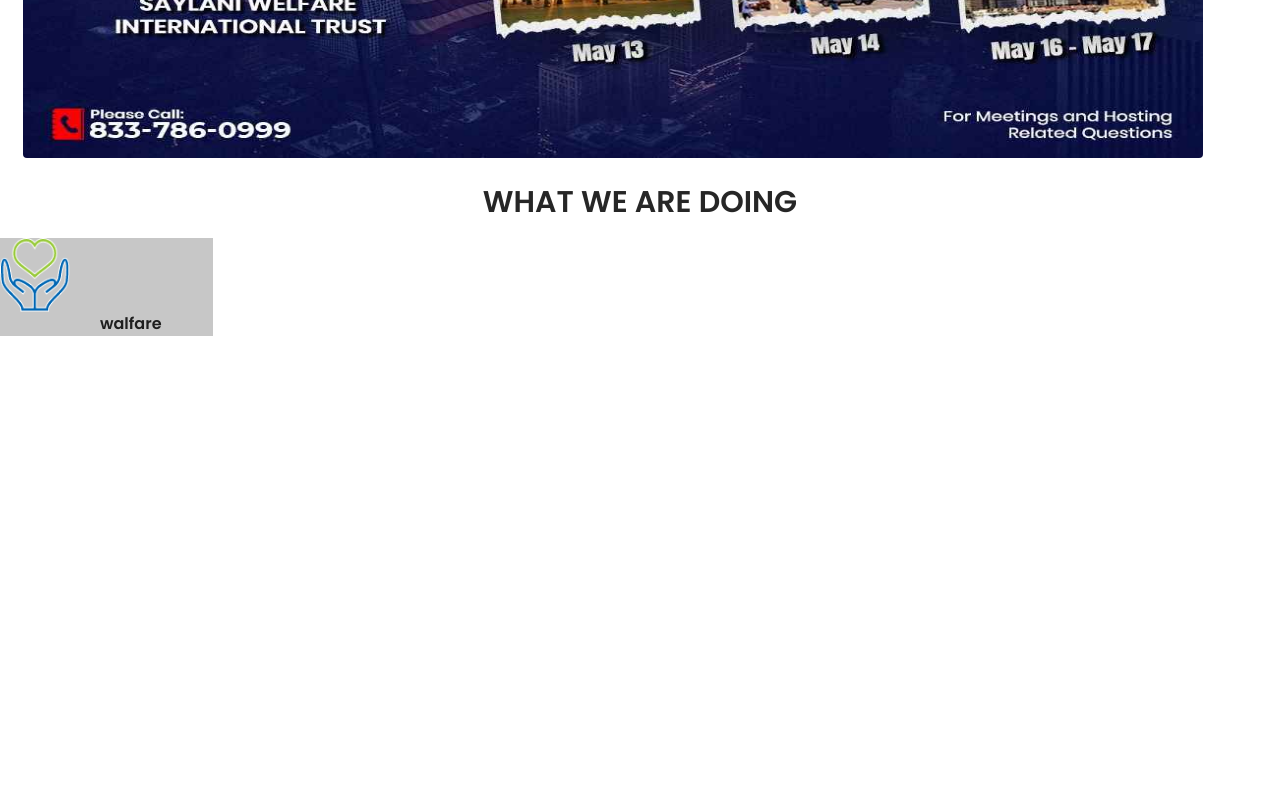
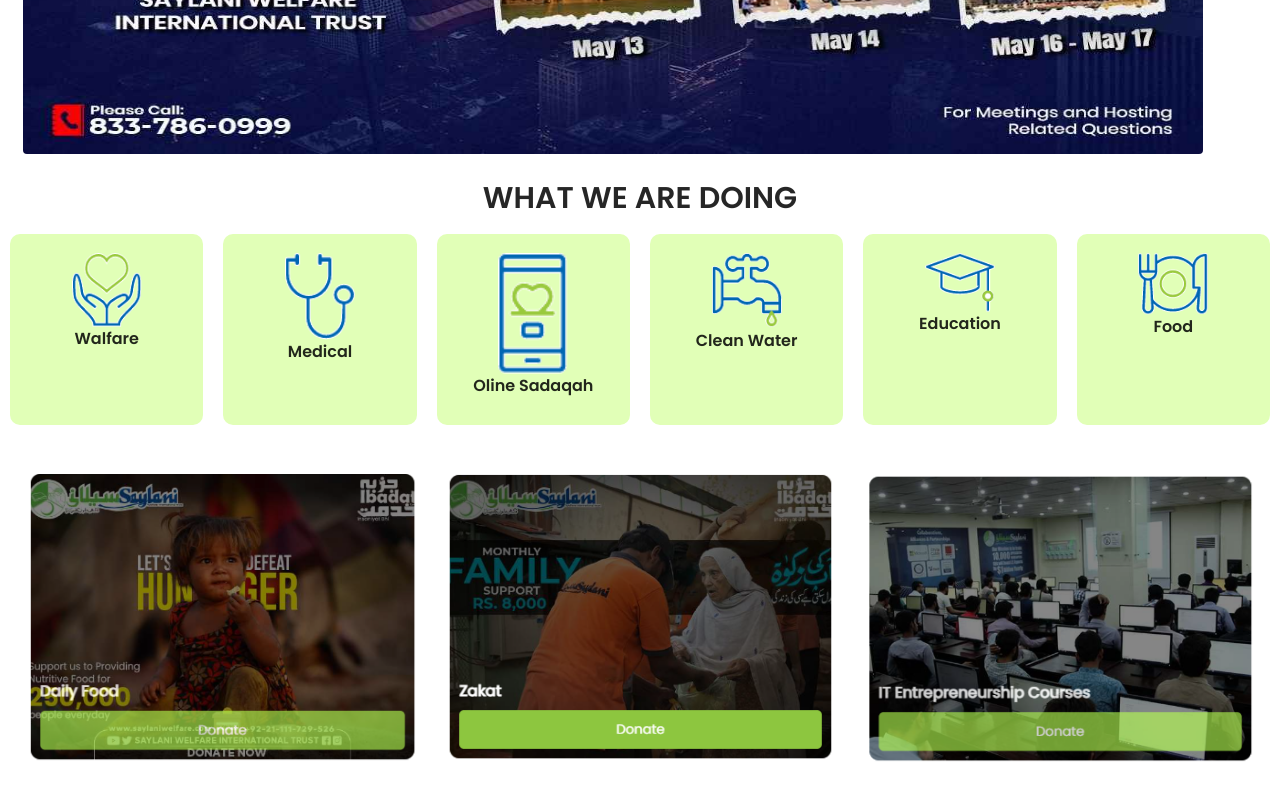
Before and after one commit to Muhammad-Munim-Siddiqui/Saylani_Walfare, a plain HTML site: page index.html in a window 1280 px wide. Shown: the part 1234-2034 px from the top of the page. Before the commit the page ends 1578 px from the top, so only its background shows below. Drawn offline with nearby package versions, Linux system fonts and the light colour scheme.

Commit message:
new things add

```diff
--- a/index.html
+++ b/index.html
@@ -18,7 +18,7 @@
             <li><img  src="./imeges/saylani logo.png" alt=""></li>
             <li><a id="home" class="nav-link nav_a" href="#">Home</a></li>
             <li><div class="dropdown">
-                <button class="dropbtn nav_space" style="padding: 14px;"  >About</button>
+                <button class="dropbtn nav_space nav_min" style="padding: 14px;"  >About</button>
                 <div class="dropdown-content">
                     <a href="#">Link 1</a>
                     <a href="#">Link 2</a>
@@ -26,7 +26,7 @@
                 </div>
             </div></li>
             <li><div class="dropdown">
-                <button class="dropbtn nav_space" style="padding: 14px;"> Services</button>
+                <button class="dropbtn nav_space nav_min" style="padding: 14px;"> Services</button>
                 <div class="dropdown-content">
                     <a href="#">Link 1</a>
                     <a href="#">Link 2</a>
@@ -34,7 +34,7 @@
                 </div>
             </div></li>
             <li><div class="dropdown">
-                <button class="dropbtn nav_space" style="padding: 14px;"> Media</button>
+                <button class="dropbtn nav_space nav_min" style="padding: 14px;"> Media</button>
                 <div class="dropdown-content">
                     <a href="#">Link 1</a>
                     <a href="#">Link 2</a>
@@ -42,7 +42,7 @@
                 </div>
             </div></li>
             <li><div class="dropdown">
-                <button class="dropbtn nav_space" style="padding: 14px;"> Contect Us</button>
+                <button class="dropbtn nav_space nav_min" style="padding: 14px;"> Contect Us</button>
                 <div class="dropdown-content">
                     <a href="#">Link 1</a>
                     <a href="#">Link 2</a>
@@ -51,7 +51,7 @@
             </div></li>
             <li><a href="#" class="nav-link nav_a">Bank Details</a></li>
             <li><div class="dropdown">
-                <button class="dropbtn nav_space  style="padding: 14px;"" >Other websites</button>
+                <button class="dropbtn nav_space nav_min"  style="padding: 14px;" >Other websites</button>
                 <div class="dropdown-content">
                     <a href="#">Link 1</a>
                     <a href="#">Link 2</a>
@@ -96,15 +96,52 @@
         <h1 id="what">WHAT WE ARE DOING</h1>
 
         <div>
-            <div>
-                <div class="div_icon">
+            <div class="icons">
+                <div class="div_icon1 box">
                     <div>
                     <img src="./imeges/1.png" alt="" class="img_icon1">
                     </div>
-                    <p class="p_icon1">walfare</p>
+                    <p class="p_icon1">Walfare</p>
+                </div>
+                <div class="div_icon1 box">
+                    <div>
+                    <img src="./imeges/2.png" alt="" class="img_icon1">
+                    </div>
+                    <p class="p_icon1">Medical</p>
+                </div>
+                <div class="div_icon1 box icon3">
+                    <div>
+                    <img src="./imeges/3.png" alt="" class="img_icon1">
+                    </div>
+                    <p class="p_icon1">Oline Sadaqah</p>
+                </div>
+                <div class="div_icon1 box">
+                    <div>
+                    <img src="./imeges/4.png" alt="" class="img_icon1">
+                    </div>
+                    <p class="p_icon1">Clean Water</p>
+                </div>
+                <div class="div_icon1 box">
+                    <div>
+                    <img src="./imeges/5.png" alt="" class="img_icon1">
+                    </div>
+                    <p class="p_icon1">Education</p>
+                </div>
+                <div class="div_icon1 box">
+                    <div>
+                    <img src="./imeges/6.png" alt="" class="img_icon1">
+                    </div>
+                    <p class="p_icon1">Food</p>
                 </div>
             </div>
+        </div><br><br>
+
+        <div class="donate">
+            <div class="donate1"><img src="./imeges/donate_1.png" alt="" class="donate_img3"></div>
+            <div class="donate2"><img src="./imeges/donate_2.png" alt="" class="donate_img1"></div>
+            <div class="donate3"><img src="./imeges/donate_3.png" alt="" class="donate_img2"></div>
         </div>
+        <br><br>
     <script src="https://cdn.jsdelivr.net/npm/bootstrap@5.3.3/dist/js/bootstrap.bundle.min.js" integrity="sha384-YvpcrYf0tY3lHB60NNkmXc5s9fDVZLESaAA55NDzOxhy9GkcIdslK1eN7N6jIeHz" crossorigin="anonymous"></script>
 </body>
 </html>
--- a/style.css
+++ b/style.css
@@ -197,6 +197,7 @@ a{
 .img_icon1{
     eight: 70px;
     object-fit: contain;
+    /* justify-content: flex-start; */
     width: 70px;
 }
 
@@ -206,12 +207,75 @@ a{
     font-weight: 600;
     line-height: 1.5;
     margin-bottom: .5em;
-    margin-left: 100px;
-    margin-right: auto;
 }
 
-.div_icon{
-    background-color: #c7c7c7;
-    flex: 0 0 auto;
-        width: 16.66666667%;
+.div_icon1{
+    background-color: rgba(192, 250, 85, 0.2);
+    border-radius: 10px;
+    color: #424242;
+    cursor: default;
+    margin-top: 40px;
+    padding: 60px;
+    padding-bottom: 0px;
+    text-align: center;
+    transition: background-color 1.5s
 }
+
+.icons{
+    display: flex;
+    justify-content: space-around;
+}
+
+
+.box{
+    width: 200px;
+    background: #e1ffb7;
+    margin: 0px 10px;
+    padding: 19px;
+    transition: .2s;
+
+}
+.box:hover{
+    transform: scale(1.3);
+    background: #e1ffb7;
+    z-index: 2;
+}
+
+.nav_min{
+    margin-left: 7px;
+}
+
+.donate{
+    display: flex;
+    justify-content: space-evenly;
+}
+
+.donate_img3{
+    width: 390px;
+    transition: .25s;
+}
+
+.donate_img3:hover{
+    transform:scale(1.09);
+    color: rgb(255, 255, 255);
+}
+
+
+.donate_img1{
+    width: 390px;
+    transition: .25s;
+}
+
+.donate_img1:hover{
+    transform:scale(1.09);
+    color: rgb(255, 255, 255);
+}
+.donate_img2{
+    width: 390px;
+    transition: .25s;
+}
+
+.donate_img2:hover{
+    transform:scale(1.09);
+    color: rgb(255, 255, 255);
+}
```
Also changed, not shown: imeges/donate_1.png (added), imeges/donate_2.png (added), imeges/donate_3.png (added), imeges/donatepic.png (added).
